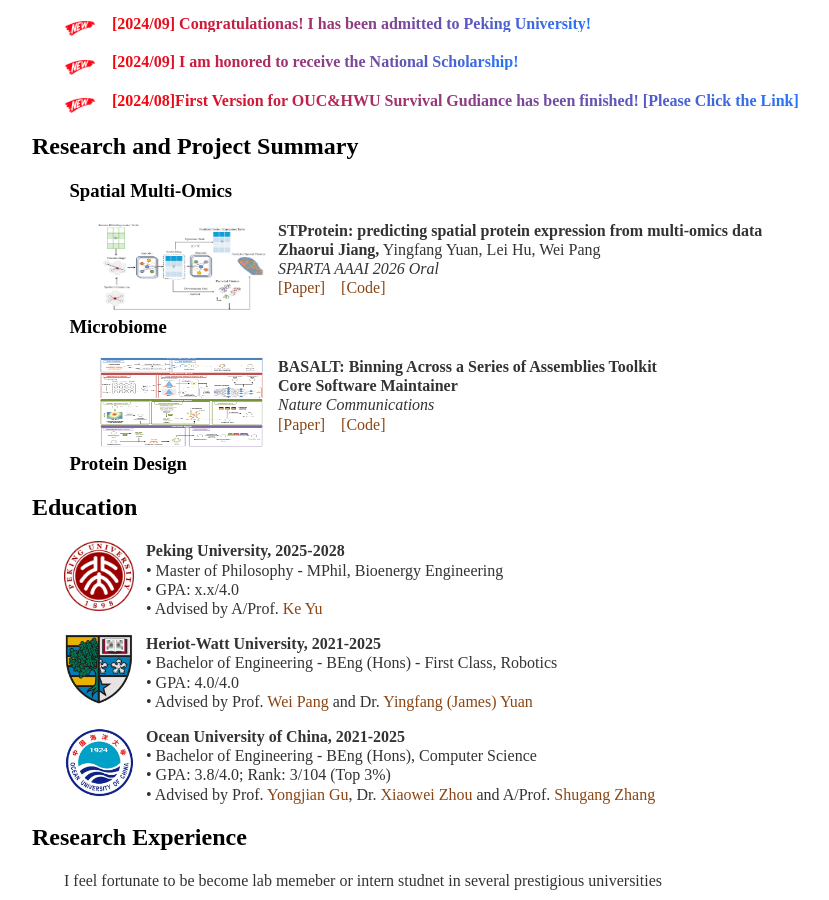
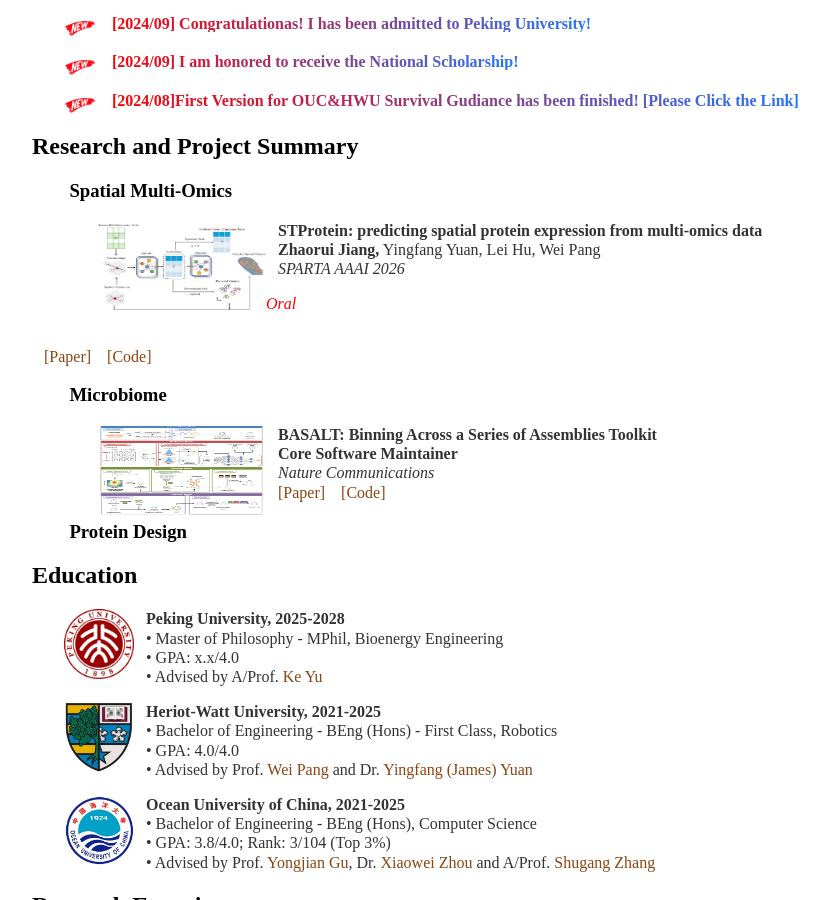
Before and after one commit to zhaorui-bi/zhaorui-bi.github.io, a Jekyll site: the page built from index.html, in a window 1280 px wide and 900 px high, scrolled down 503 px. Shown: the whole window, without its empty margins (160-989 px from the left). Built offline with Jekyll 4.4.1, drawn with Linux system fonts in a browser that asks for light colours.

Commit message:
Update index.html

```diff
--- a/index.html
+++ b/index.html
@@ -57,7 +57,7 @@
 			<img src="img/paper/stprotein.png" align="left" width="170" height="90"/>
 			&nbsp&nbsp <b>STProtein: predicting spatial protein expression from multi-omics data</b> <br>
 			&nbsp&nbsp <b>Zhaorui Jiang,</b> Yingfang Yuan, Lei Hu, Wei Pang<br>
-			&nbsp&nbsp <em>SPARTA AAAI 2026 Oral</em> <br>
+			&nbsp&nbsp <em>SPARTA AAAI 2026 <p style="color: red;">Oral</p></em> <br>
 			&nbsp&nbsp <a href="https://openreview.net/forum?id=lwerpnT8g3&noteId=2S0HpYCDel">[Paper]</a>
 			&nbsp&nbsp <a href="https://github.com/zhaorui-bi/STProtein">[Code]</a><br>
 		</p>
```
